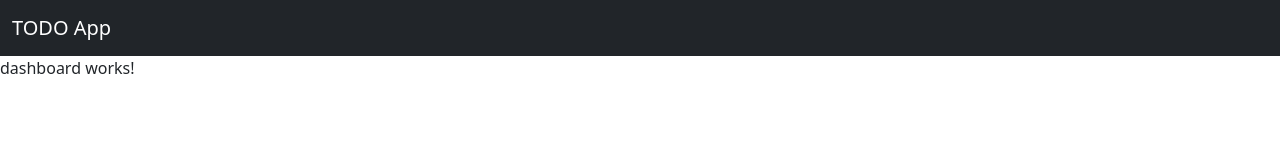
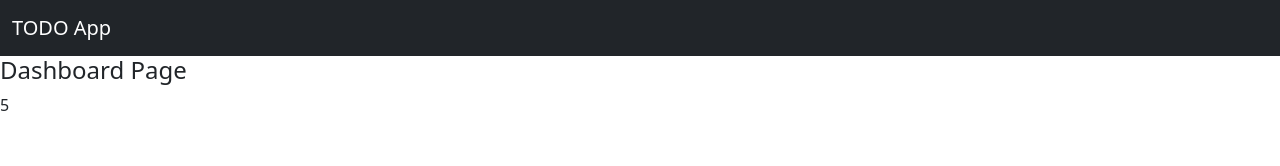
Before and after one commit to pauljor1499/angular-todo, an Angular app: page /dashboard in a window 1280 px wide. Shown: the top 166 px of the page. Built offline with nearby package versions, Linux system fonts and the light colour scheme.

Commit message:
display total tasks

```diff
--- a/src/app/component/dashboard/dashboard.component.html
+++ b/src/app/component/dashboard/dashboard.component.html
@@ -3,4 +3,5 @@
     <a class="navbar-brand" href="#">TODO App</a>
   </div>
 </nav>
-<p>dashboard works!</p>
+<h4>Dashboard Page</h4>
+<span>{{ tasks.length }}</span>
--- a/src/app/component/dashboard/dashboard.component.ts
+++ b/src/app/component/dashboard/dashboard.component.ts
@@ -13,14 +13,27 @@ export class DashboardComponent {
 
 
 	tasks: Task[] = [];
+	newTodo: string = '';
 
 	ngOnInit(): void {
 		//Called after the constructor, initializing input properties, and the first call to ngOnChanges.
 		//Add 'implements OnInit' to the class.
+		this.getAllTasks()
 	}
 
 	getAllTasks(): void {
 		this.tasks = this.taskListService.getAllTasks();
 	}
 
+	addTodo() {
+		// if (this.newTodo.trim() !== '') {
+		// 	this.todos.push(this.newTodo);
+		// 	this.newTodo = ''; // Clear input after adding todo
+		// }
+	}
+
+	removeTodo(index: number) {
+		// this.todos.splice(index, 1);
+	}
+
 }
```
